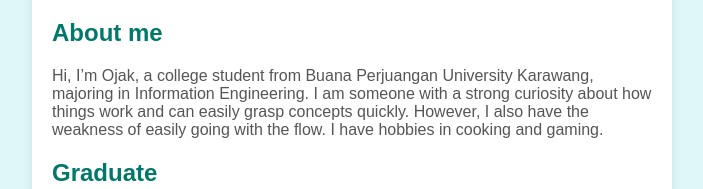
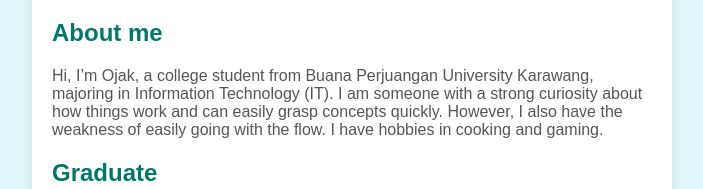
Before and after one commit to mzsyaban/mzsyaban.github.io, a plain HTML site: page index.html in a window 1280 px wide. Shown: the part 289-478 px from the top of the page, without its empty margins (288-991 px from the left). Drawn offline with Linux system fonts and the light colour scheme.

Commit message:
index.html

```diff
--- a/index.html
+++ b/index.html
@@ -16,7 +16,7 @@
 
         <section class="about">
             <h2>About me</h2>
-            <p>Hi, I’m Ojak, a college student from Buana Perjuangan University Karawang, majoring in Information Engineering. I am someone with a strong curiosity about how things work and can easily grasp concepts quickly. However, I also have the weakness of easily going with the flow. I have hobbies in cooking and gaming.</p>
+            <p>Hi, I’m Ojak, a college student from Buana Perjuangan University Karawang, majoring in Information Technology (IT). I am someone with a strong curiosity about how things work and can easily grasp concepts quickly. However, I also have the weakness of easily going with the flow. I have hobbies in cooking and gaming.</p>
         </section>
 
         <section class="education">
```
